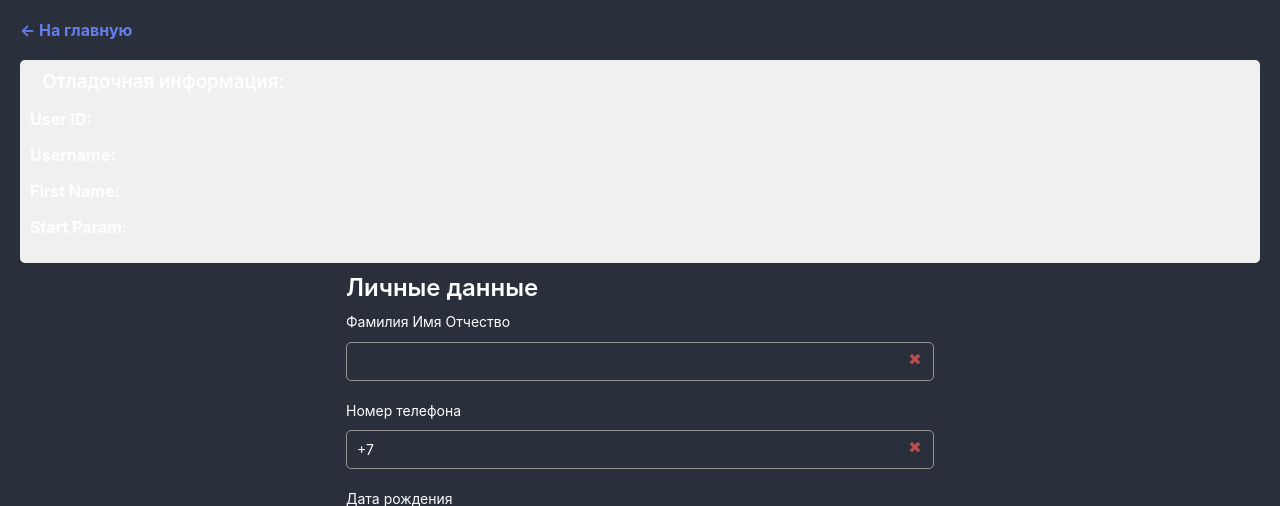
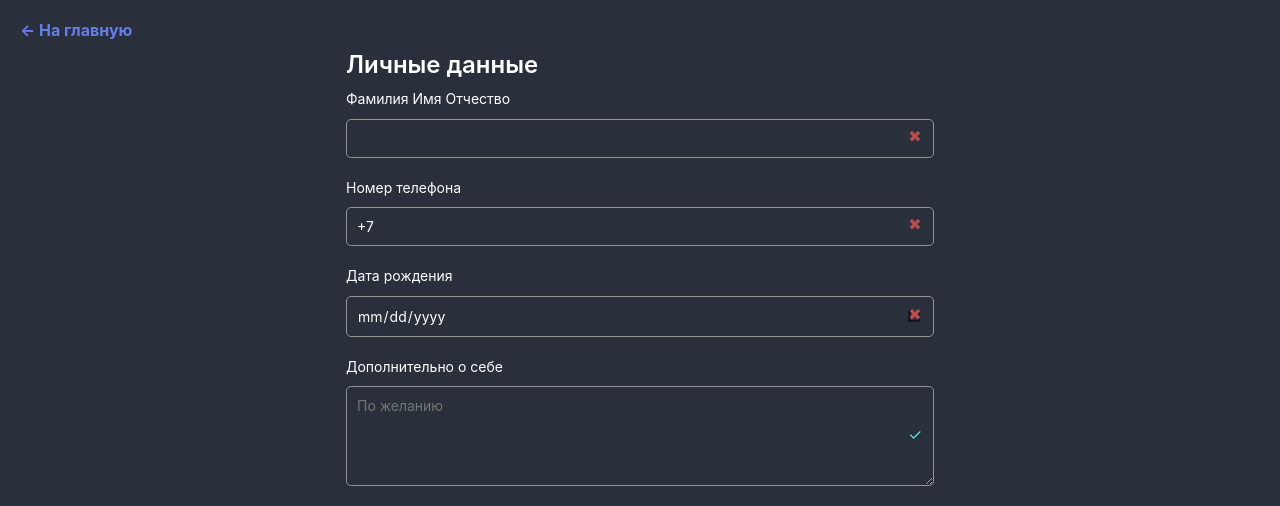
Before and after one commit to wFeeL/DoggyBot, a Flask app: page /form in a window 1280 px wide. Shown: the top 506 px of the page. Run offline with Flask 3, Linux system fonts and the light colour scheme; parts of the project's set-up code (start-up, migrations or seed data) failed here and were passed over; some libraries are stand-ins or nearby versions.

Commit message:
remove debug and remove query_id

```diff
--- a/telegram_webapp/app.py
+++ b/telegram_webapp/app.py
@@ -145,13 +145,6 @@
         if not init_data:
             logger.error("initData отсутствует")
             return jsonify({"ok": False, "error": "initData отсутствует"})
-
-        parsed = parse_qs(init_data)
-        query_id = parsed.get("query_id", [None])[0]
-
-        if not query_id:
-            logger.error("query_id не найден")
-            return jsonify({"ok": False, "error": "query_id не найден"})
 
         answer_url = f"https://api.telegram.org/bot{str(os.environ['BOT_TOKEN'])}/sendMessage"
 
--- a/telegram_webapp/templates/form.html
+++ b/telegram_webapp/templates/form.html
@@ -12,12 +12,6 @@
     <!-- Добавляем кнопку возврата на главную -->
     <div style="padding: 10px;">
         <a href="/" style="text-decoration: none; color: #667eea; font-weight: bold;">← На главную</a>
-    </div>
-
-    <!-- Отладочная информация -->
-    <div id="debug-info" style="padding: 10px; background: #f0f0f0; margin: 10px; border-radius: 5px; display: none;">
-        <h3>Отладочная информация:</h3>
-        <div id="debug-content"></div>
     </div>
 
     <form id="form_body">
@@ -113,14 +107,6 @@
             console.log("User data:", Telegram.WebApp.initDataUnsafe.user);
             console.log("Init data:", Telegram.WebApp.initData);
 
-            // Показываем отладочную информацию
-            document.getElementById('debug-info').style.display = 'block';
-            document.getElementById('debug-content').innerHTML = `
-                <p><strong>User ID:</strong> ${Telegram.WebApp.initDataUnsafe.user?.id || 'не указан'}</p>
-                <p><strong>Username:</strong> ${Telegram.WebApp.initDataUnsafe.user?.username || 'не указан'}</p>
-                <p><strong>First Name:</strong> ${Telegram.WebApp.initDataUnsafe.user?.first_name || 'не указан'}</p>
-                <p><strong>Start Param:</strong> ${Telegram.WebApp.initDataUnsafe.start_param || 'не указан'}</p>
-            `;
         } else {
             console.log("Telegram Web App не инициализирован");
         }
```
